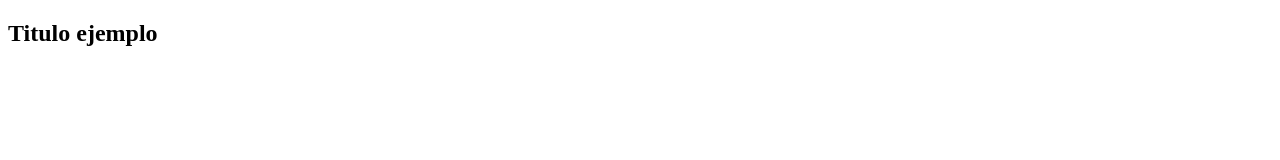
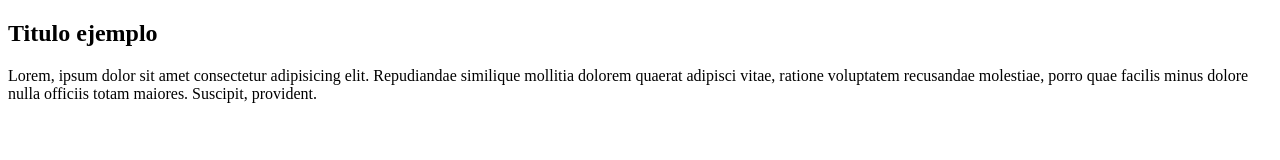
Before and after one commit to sdelafuente2013/desafio-tailwind, a plain HTML site: page index.html in a window 1280 px wide. Drawn offline with Linux system fonts and the light colour scheme.

Commit message:
Agregue parrafo

```diff
--- a/index.html
+++ b/index.html
@@ -7,5 +7,6 @@
 </head>
 <body>
     <h2>Titulo ejemplo</h2>
+    <p>Lorem, ipsum dolor sit amet consectetur adipisicing elit. Repudiandae similique mollitia dolorem quaerat adipisci vitae, ratione voluptatem recusandae molestiae, porro quae facilis minus dolore nulla officiis totam maiores. Suscipit, provident.</p>
 </body>
 </html>
```
